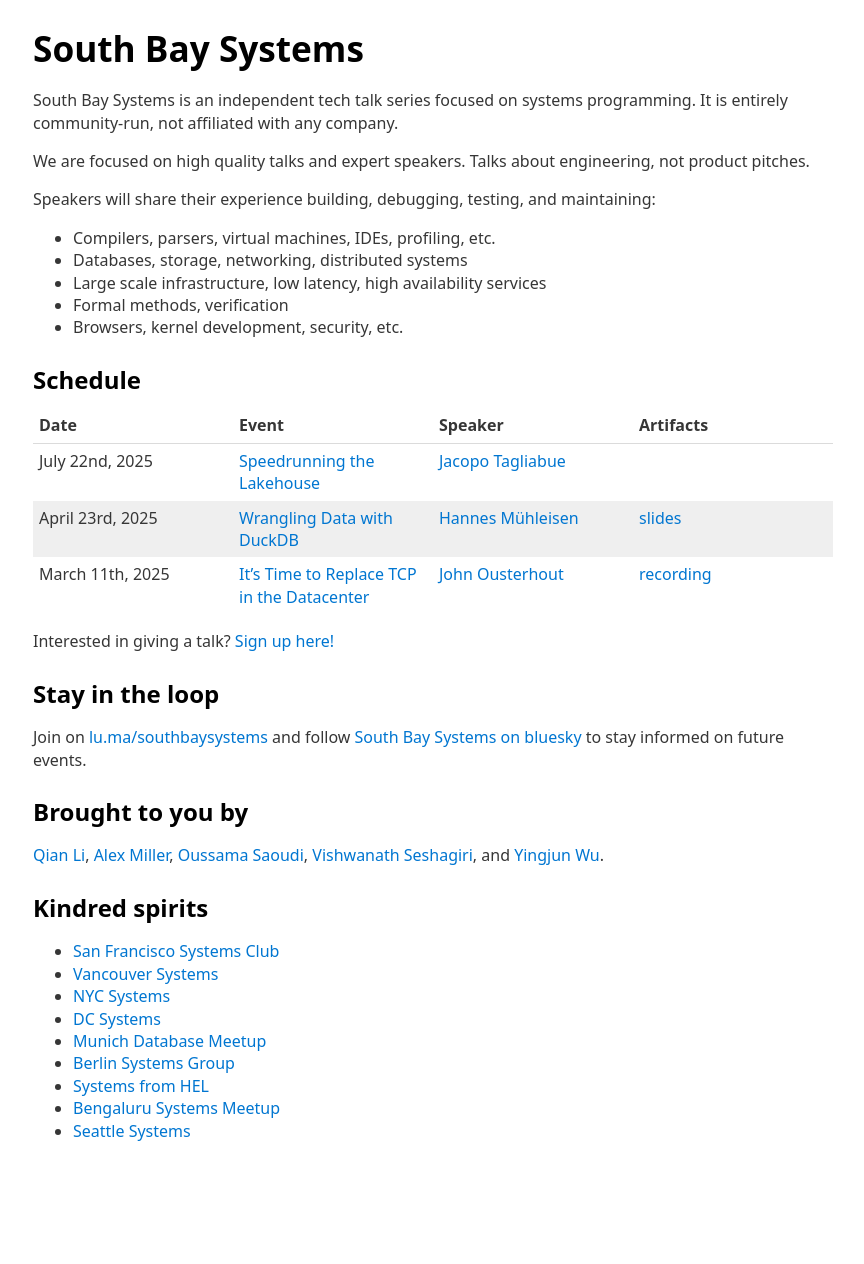
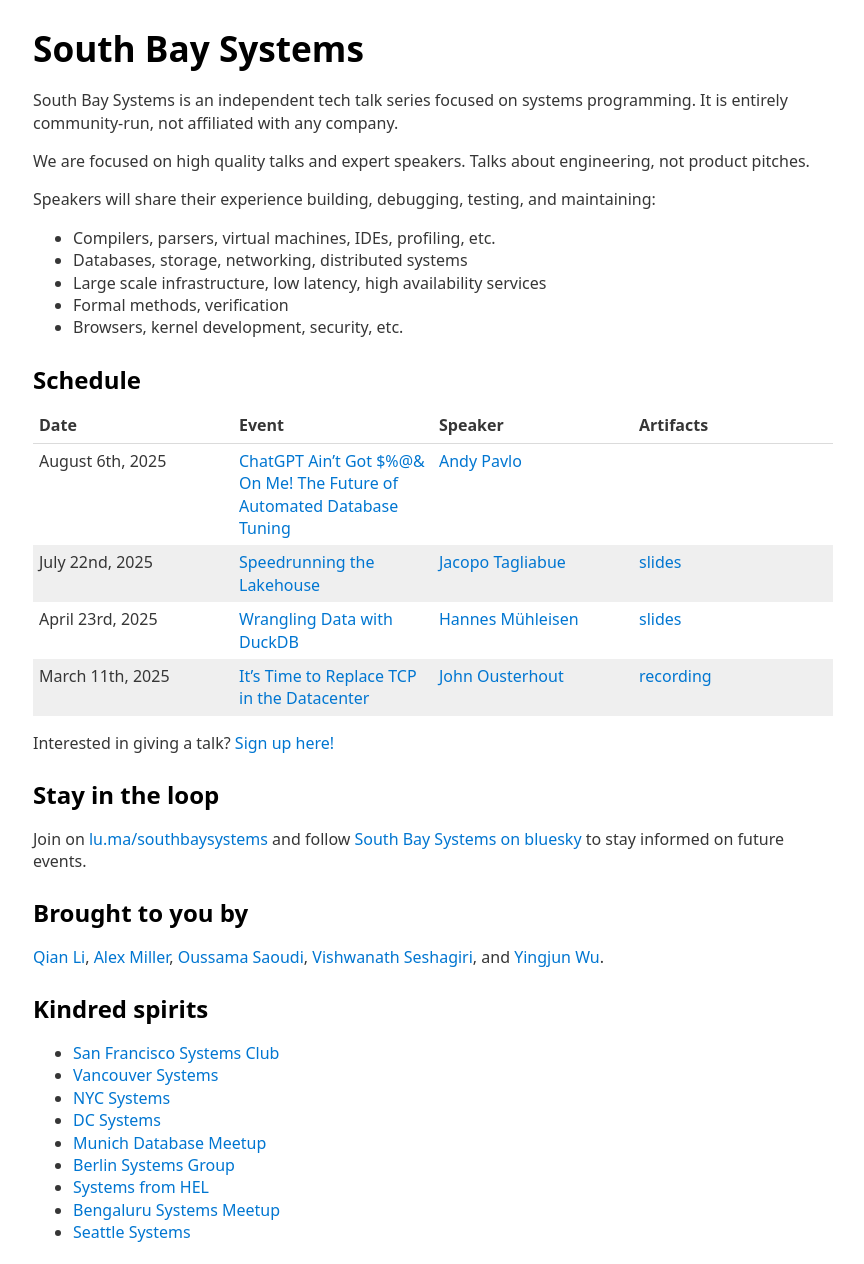
Before and after one commit to thisismiller/southbaysystems.xyz, a Jekyll site: the page built from index.markdown, in a window 1280 px wide. Shown: the whole page, without its empty margins (207-1071 px from the left). Built offline with Jekyll 4.4.1, drawn with Linux system fonts in a browser that asks for light colours; before the commit the page ends 1162 px from its top, so only the background shows below that.

Commit message:
Add slides and new talk

```diff
--- a/index.markdown
+++ b/index.markdown
@@ -21,7 +21,8 @@
 
 | Date | Event | Speaker | Artifacts |
 | --- | --- | --- | --- |
-| July 22nd, 2025 | [Speedrunning the Lakehouse](https://lu.ma/5zcpbae9) | [Jacopo Tagliabue](https://www.linkedin.com/in/jacopotagliabue/) | |
+| August 6th, 2025 | [ChatGPT Ain’t Got $%@& On Me! The Future of Automated Database Tuning](https://lu.ma/ha0dc4nj) | [Andy Pavlo](https://www.cs.cmu.edu/~pavlo/) | |
+| July 22nd, 2025 | [Speedrunning the Lakehouse](https://lu.ma/5zcpbae9) | [Jacopo Tagliabue](https://www.linkedin.com/in/jacopotagliabue/) | [slides](/files/SpeedrunningFaaSLakehouse.pdf) |
 | April 23rd, 2025 | [Wrangling Data with DuckDB](https://lu.ma/ri5kt4vt) | [Hannes Mühleisen](https://hannes.muehleisen.org/) | [slides](/files/WranglingDataWithDuckDB.pdf) |
 | March 11th, 2025 | [It's Time to Replace TCP in the Datacenter](https://lu.ma/vcwd7npw) | [John Ousterhout](https://web.stanford.edu/~ouster/cgi-bin/home.php) | [recording](https://youtu.be/Nh-WZZi-Zic) |
 
```
Also changed, not shown: 1 other file.
